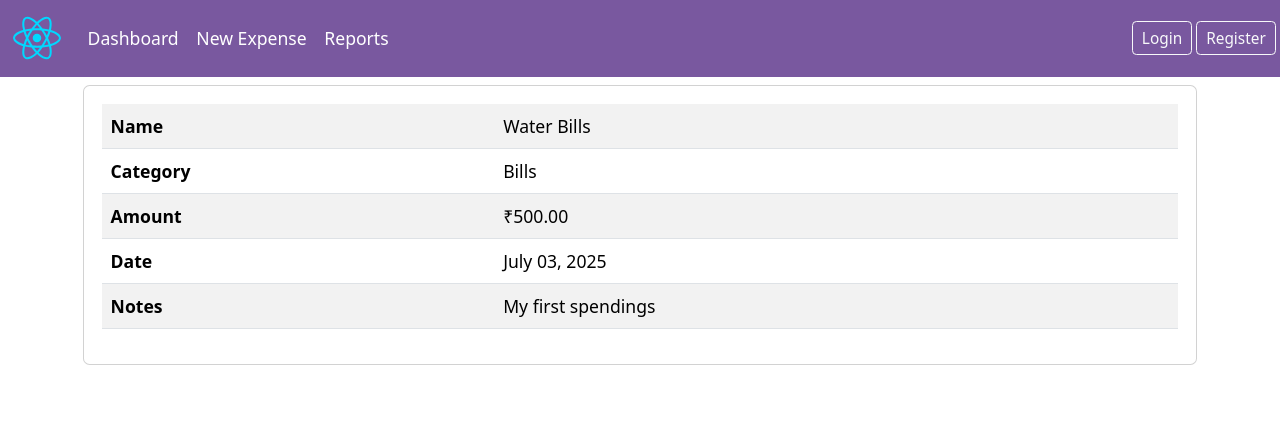
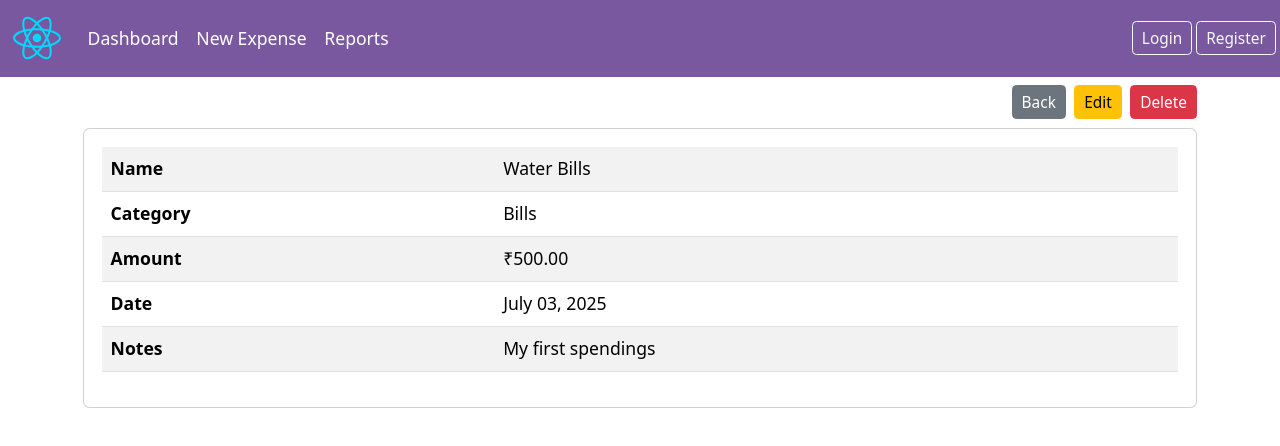
Before and after one commit to the-javascript-jedi/java-projects, a React (Vite) app in the folder java-with-react/project/webapp/: page /view/1 in a window 1280 px wide. Shown: the top 446 px of the page. Built offline with nearby package versions, Linux system fonts and the light colour scheme; no server answers.

Commit message:
added api call for single expense

```diff
--- a/java-with-react/project/webapp/src/pages/expense/ExpenseDetails.tsx
+++ b/java-with-react/project/webapp/src/pages/expense/ExpenseDetails.tsx
@@ -1,12 +1,32 @@
 import { useParams } from "react-router-dom";
 import CurrencyUtils from "../../utils/CurrencyUtils";
 import DateUtils from "../../utils/DateUtils";
+import { useEffect } from "react";
+import { getExpenseByExpenseId } from "../../services/expense-service";
 
 const ExpenseDetails = () => {
   const { expenseId } = useParams();
   console.log("Expense ID:", expenseId);
+
+  useEffect(() => {
+    if (expenseId !== undefined) {
+      console.log("expenseId", expenseId);
+      getExpenseByExpenseId(expenseId)
+        .then((response) => {
+          console.log("response", response);
+        })
+        .catch((error) => {
+          console.error("Error fetching expense details:", error);
+        });
+    }
+  }, []);
   return (
     <div className="container mt-2">
+      <div className="d-flex flex-row-reverse mb-2">
+        <button className="btn btn-sm btn-danger">Delete</button>
+        <button className="btn btn-sm btn-warning mx-2">Edit</button>
+        <button className="btn btn-sm btn-secondary">Back</button>
+      </div>
       <div className="card">
         <div className="card-body p-3">
           <table className="table table-striped table-hover table-responsive">
--- a/java-with-react/project/webapp/src/services/expense-service.ts
+++ b/java-with-react/project/webapp/src/services/expense-service.ts
@@ -1,6 +1,10 @@
-import apiClient from "../config/api-client"
-import type { Expense } from "../model/Expense"
+import apiClient from "../config/api-client";
+import type { Expense } from "../model/Expense";
 
-export const getExpenses=()=>{
-    return apiClient.get<Expense[]>('/expenses')
-}
+export const getExpenses = () => {
+  return apiClient.get<Expense[]>("/expenses");
+};
+
+export const getExpenseByExpenseId = (expenseId: string) => {
+  return apiClient.get<Expense>(`/expenses/${expenseId}`);
+};
```
